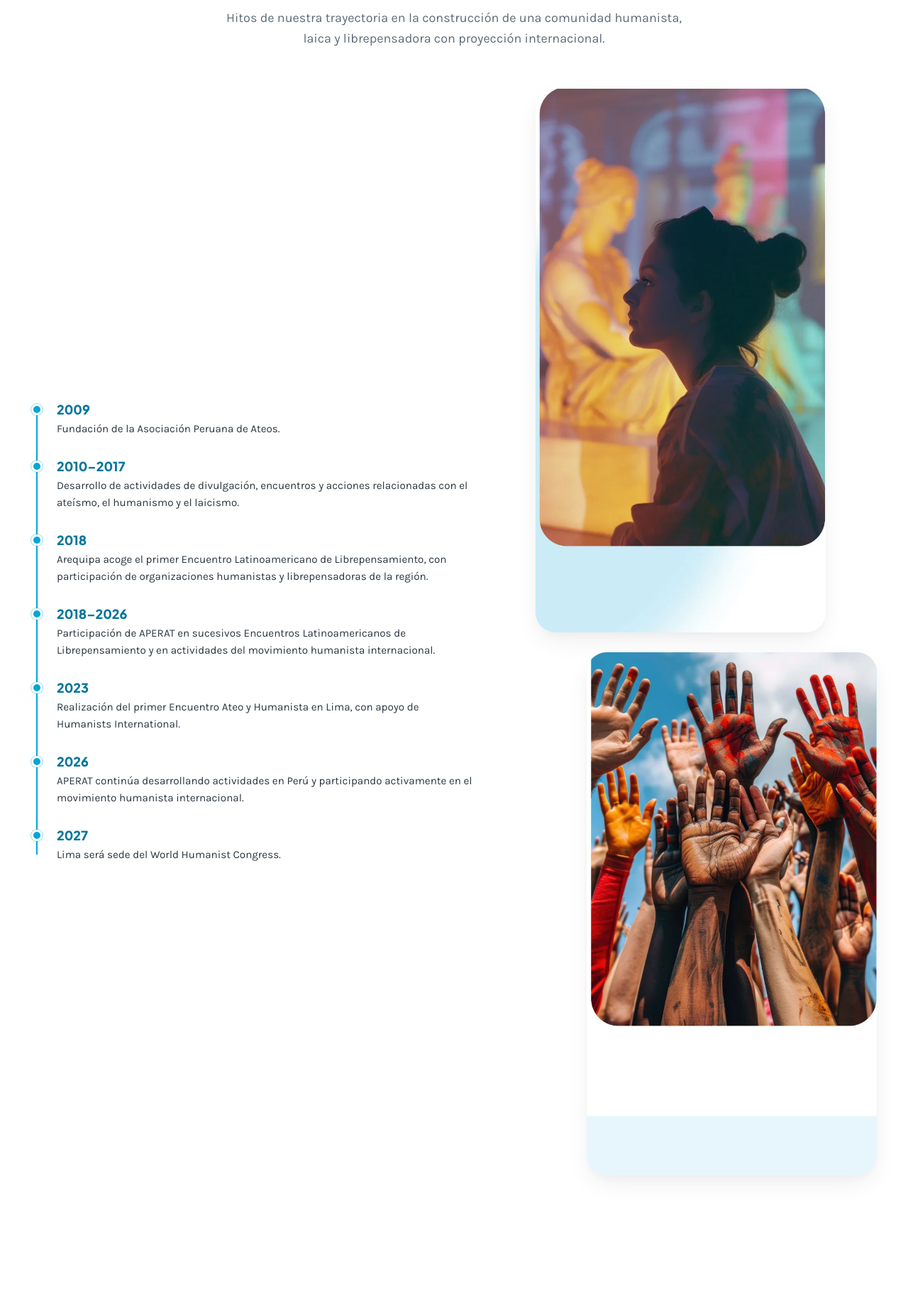
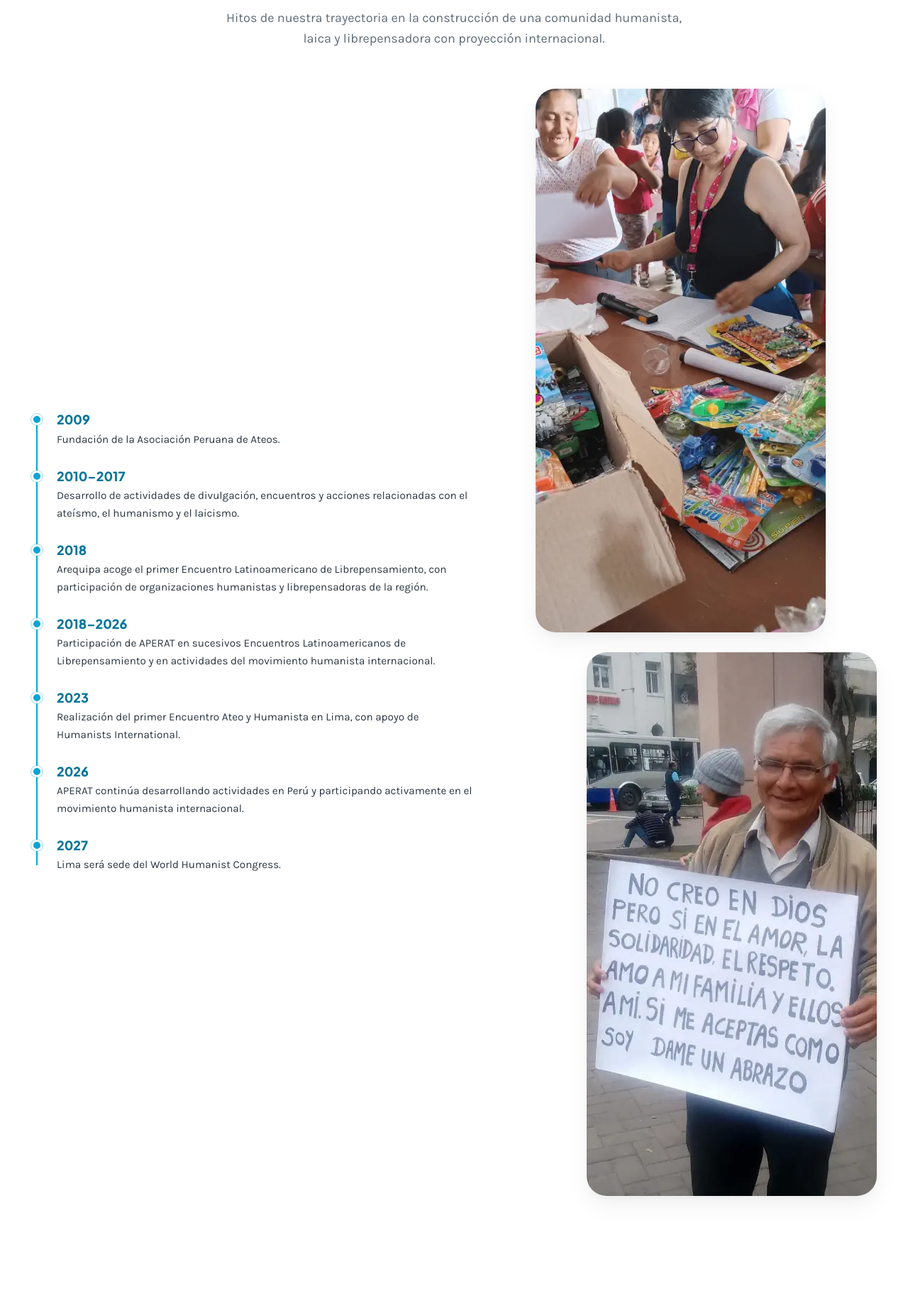
Before and after one commit to AperatPeru/aperat, a plain HTML site: page sobre-nosotros/index.html in a window 1280 px wide. Shown: the part 1855-3688 px from the top of the page at 71% size. Drawn offline with Linux system fonts and the light colour scheme.

Commit message:
feat(about): actualizar imágenes de cronología

```diff
--- a/sobre-nosotros/index.html
+++ b/sobre-nosotros/index.html
@@ -422,12 +422,12 @@
           <!-- Columna derecha: 2 Fotos verticales -->
           <div class="about-timeline__visuals" data-reveal="right">
             <div class="about-timeline__img-wrap">
-              <img src="../assets/img/about/about_timeline_statue.webp"
-                alt="Pensamiento crítico y tradición humanista" class="about-timeline__img" loading="lazy">
+              <img src="../assets/img/about/aperat-cronologia-1.webp"
+                alt="Participantes de APERAT preparando materiales de difusión" class="about-timeline__img" loading="lazy">
             </div>
             <div class="about-timeline__img-wrap about-timeline__img-wrap--offset">
-              <img src="../assets/img/about/about_timeline_hands.webp"
-                alt="Comunidad humanista y solidaridad ciudadana" class="about-timeline__img" loading="lazy">
+              <img src="../assets/img/about/aperat-cronologia-2.webp"
+                alt="Participante de APERAT con un mensaje de solidaridad y respeto" class="about-timeline__img" loading="lazy">
             </div>
           </div>
         </div>
```
Also changed, not shown: en/about-us/index.html (+4 -4 lines), assets/img/about/aperat-cronologia-1.webp (added), assets/img/about/aperat-cronologia-2.webp (added).
